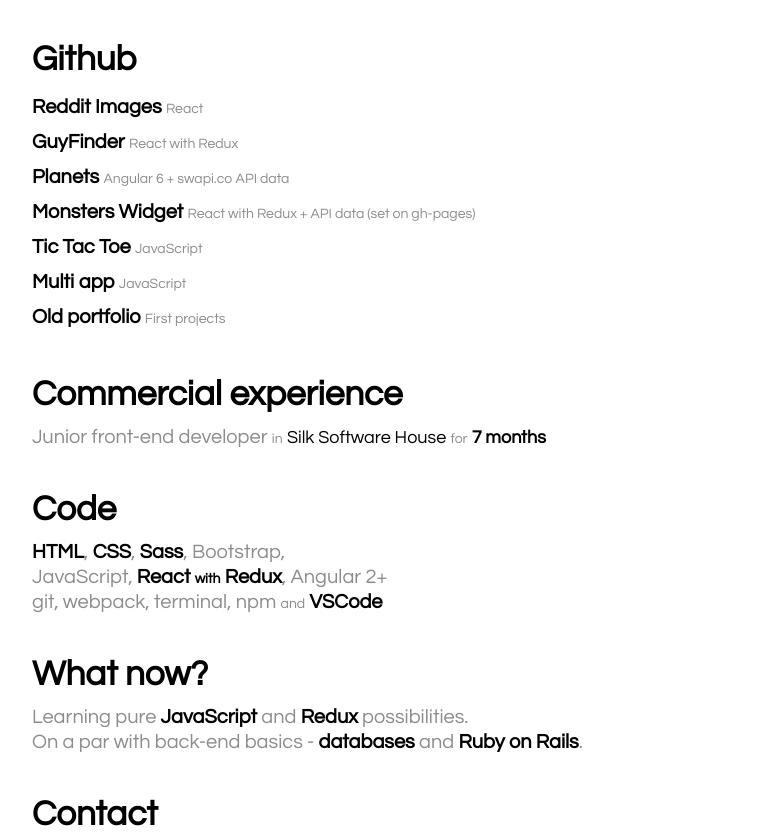
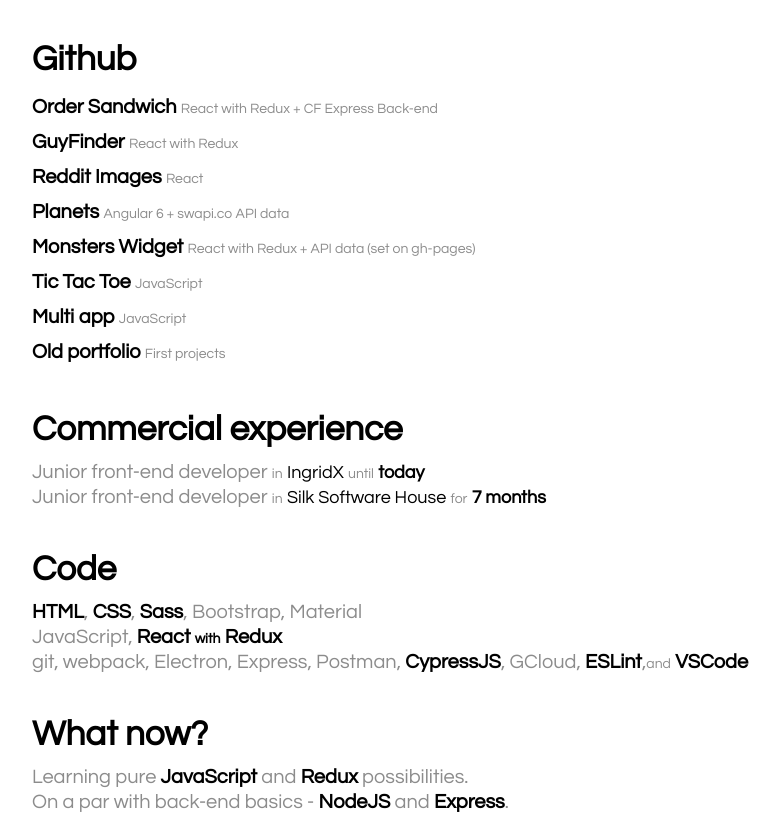
Before and after one commit to maciejwalewski/showcase, a plain HTML site: page index.html in a window 1280 px wide. Shown: the part 263-1098 px from the top of the page, without its empty margins (96-876 px from the left). Drawn offline with Linux system fonts and the light colour scheme.

Commit message:
showcase updated

```diff
--- a/index.html
+++ b/index.html
@@ -29,12 +29,16 @@
     <section id="github" class="column-center">
       <header class="slideIn">Github</header>
       <p class="link-box slideIn">
-        <a class="link-box__anchor bold" href="https://github.com/maciejwalewski/reddit-images" target="blank">Reddit Images</a>
-        <span class="link-box__details">React</span>
+        <a class="link-box__anchor bold" href="https://github.com/maciejwalewski/order-sandwich" target="blank">Order Sandwich</a>
+        <span class="link-box__details">React with Redux + CF Express Back-end</span>
       </p>
       <p class="link-box slideIn">
         <a class="link-box__anchor bold" href="https://github.com/maciejwalewski/GuyFinder" target="blank">GuyFinder</a>
         <span class="link-box__details">React with Redux</span>
+      </p>
+      <p class="link-box slideIn">
+        <a class="link-box__anchor bold" href="https://github.com/maciejwalewski/reddit-images" target="blank">Reddit Images</a>
+        <span class="link-box__details">React</span>
       </p>
       <p class="link-box slideIn">
         <a class="link-box__anchor bold" href="https://github.com/maciejwalewski/planets" target="blank">Planets</a>
@@ -63,6 +67,13 @@
       <p class="record slideIn">
         <span>Junior front-end developer</span>
         <span class="record__spacer">in</span>
+        <span class="record__important">IngridX</span>
+        <span class="record__spacer">until</span>
+        <span class="record__important bold">today</span>
+      </p>
+      <p class="record slideIn">
+        <span>Junior front-end developer</span>
+        <span class="record__spacer">in</span>
         <span class="record__important">Silk Software House</span>
         <span class="record__spacer">for</span>
         <span class="record__important bold">7 months</span>
@@ -73,19 +84,16 @@
       <p class="slideIn">
         <span class="bold">HTML</span>,
         <span class="bold">CSS</span>,
-        <span class="bold">Sass</span>, Bootstrap,
+        <span class="bold">Sass</span>, Bootstrap, Material
       </p>
-      <p class="record slideIn">JavaScript, <span class="bold">React <span class="record__spacer">with</span> Redux</span>,
-        Angular 2+</p>
-      <p class="slideIn">git, webpack, terminal, npm <span class="record__spacer">and</span> <span class="bold">VSCode</span></p>
+      <p class="record slideIn">JavaScript, <span class="bold">React <span class="record__spacer">with</span> Redux</span></p>
+      <p class="slideIn">git, webpack, Electron, Express, Postman, <span class="bold">CypressJS</span>, GCloud, <span class="bold">ESLint</span>,<span class="record__spacer">and</span> <span class="bold">VSCode</span></p>
     </section>
     <section id="what-now" class="column-center">
       <header class="slideIn">What now?</header>
       <p class="slideIn">Learning pure <span class="bold">JavaScript</span> and <span class="bold">Redux</span>
         possibilities.</p>
-      <p class="slideIn">On a par with back-end basics - <span class="bold">databases</span> and <span class="bold">Ruby
-          on
-          Rails</span>.</p>
+      <p class="slideIn">On a par with back-end basics - <span class="bold">NodeJS</span> and <span class="bold">Express</span>.</p>
     </section>
     <footer id="contact" class="column-center">
       <header class="slideIn">Contact</header>
```
